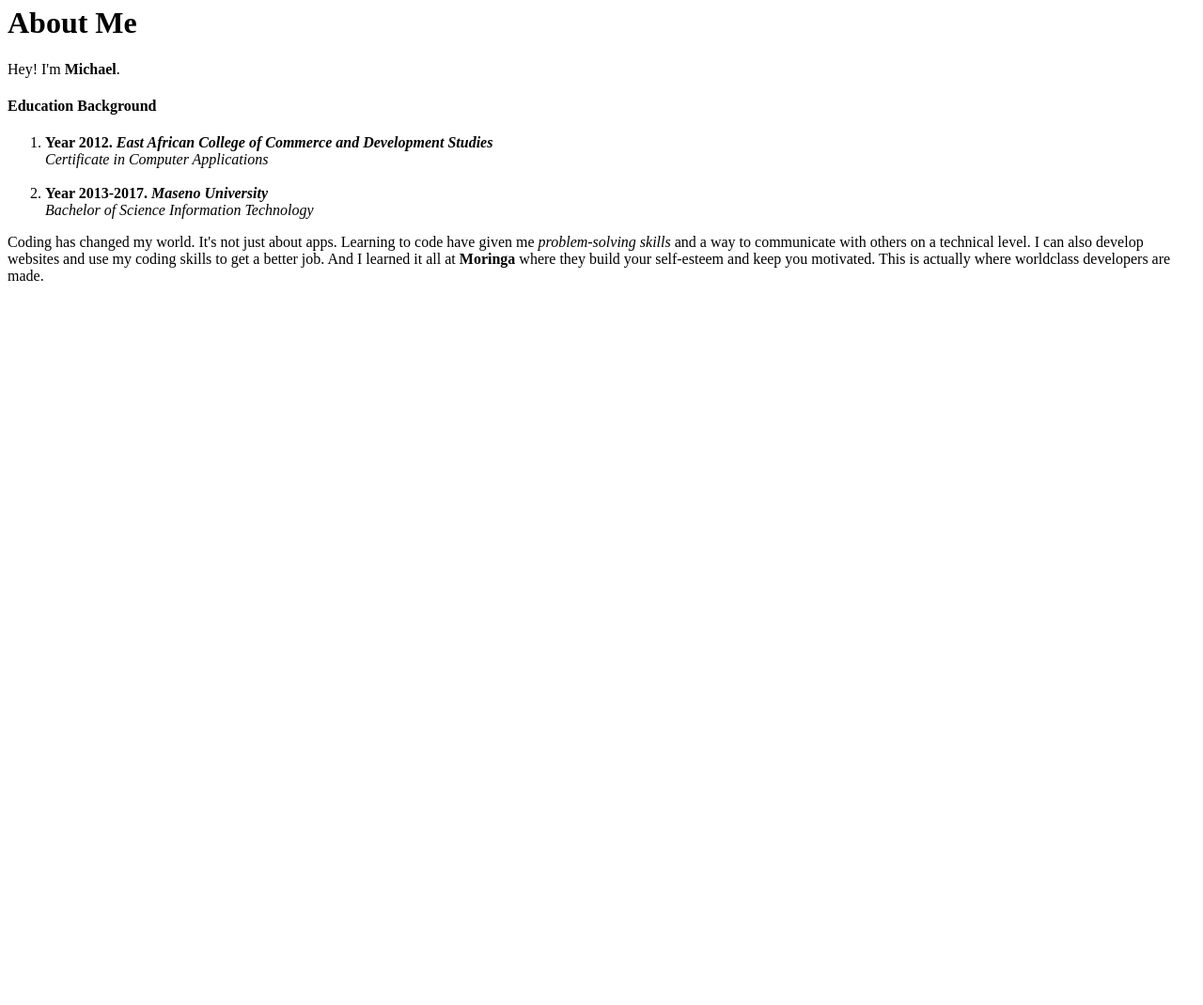
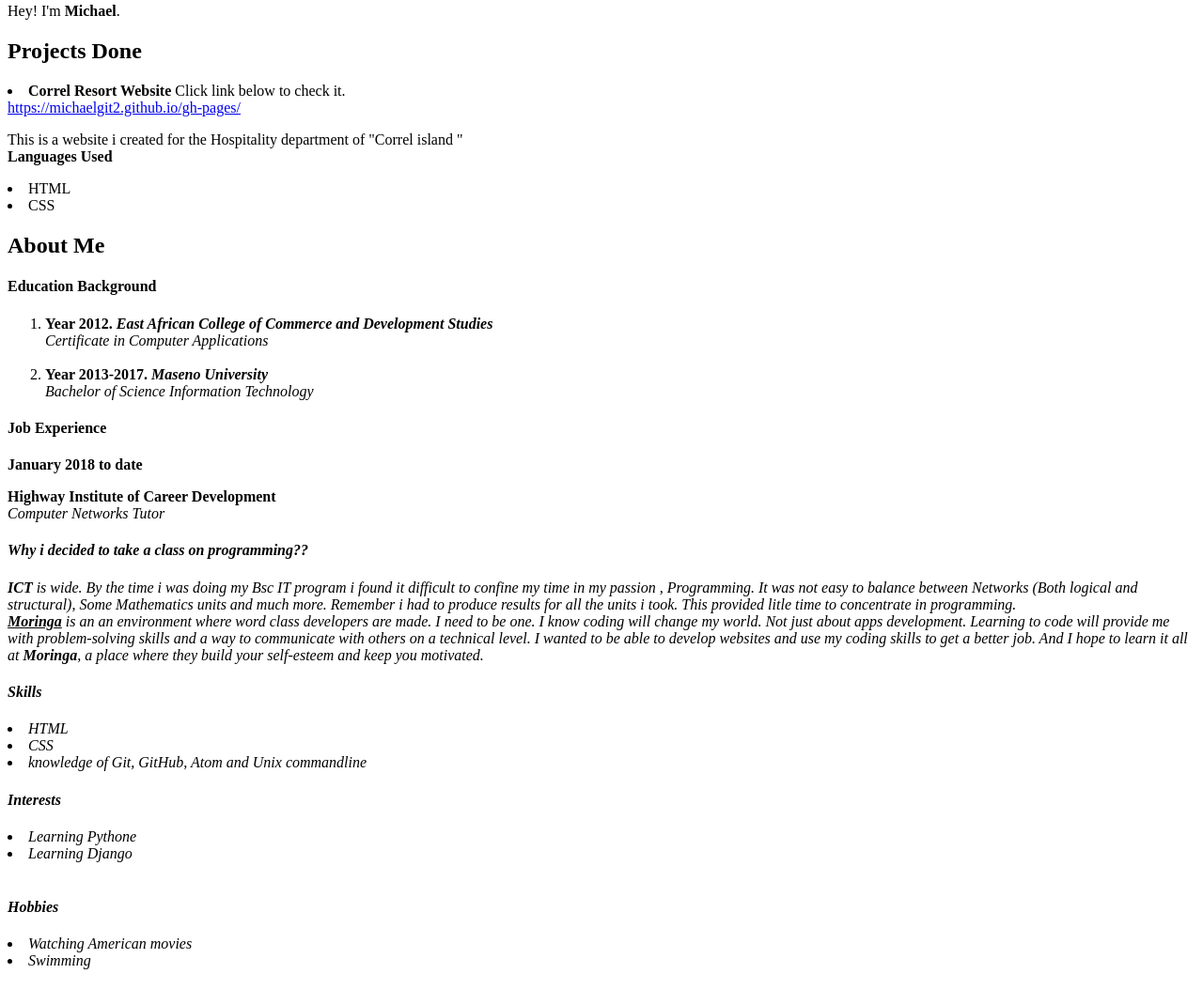
Before and after one commit to michaelGit2/portfolio, a plain HTML site: page index.html in a window 1280 px wide. Shown: the part 218-1288 px from the top of the page at 94% size. Before the commit the page ends 800 px from the top, so only its background shows below. Drawn offline with Linux system fonts and the light colour scheme.

Commit message:
Adds skills, hobbies and interests

```diff
--- a/index.html
+++ b/index.html
@@ -2,22 +2,35 @@
 <html>
 <head>
       <title> My Portfolio </title>
-      <link rel="css/portfolio.css" style="stylesheet" type="text/css">
+      <link href="css/portfolio.css" rel="stylesheet" type="text/css">
 </head>
 
 
 <body>
 
       <div class="section1">
-        <img src="me.jpg" height="150px" width="150px">
-        <p><h3> Michael Bwibo </h3></p>
-      </div>
+              <img src="me.jpg" height="150px" width="150px">
+              <p><h3> Michael Bwibo </h3></p>
+            </div>
+
+      Hey! I'm <strong>    Michael</strong>.
+      <br>
+
+      <h2> Projects Done </h2>
+      <li>
+        <b>Correl Resort Website</b>  Click link below to check it.<br>
+          <a href=" https://michaelgit2.github.io/gh-pages/" > https://michaelgit2.github.io/gh-pages/ </a>
+      </li>
+
+      <p> This is a website i created for the Hospitality department of "Correl island " <br>
+        <strong> Languages Used </strong> <br>
+        <li> HTML </li>
+        <li>CSS </li>
 
       <div class="aboutme">
-           <h1><span> About Me  </span></h1>
+           <h2><span> About Me  </span></h2>
            <p>
-               Hey! I'm <strong>    Michael</strong>.
-               <br>
+
                <h4> Education Background  </h4>
 
                 <ol>
@@ -31,16 +44,46 @@
                     <i> Bachelor of Science Information Technology </i>
                    </li>
 
-                 </ol> Coding has changed my world.
-               It's not just about apps.
-                Learning to code have given me <i>problem-solving skills</i>
+                 </ol>
+            </p>
+
+            <h4> Job Experience </h4>
+            <strong> January 2018 to date </strong>
+            <p>  <b> Highway Institute of Career Development</b>  <br> <em>Computer Networks Tutor </p>
+
+            <h4> Why i decided to take a class on programming??</h4>
+            <p>
+              <b> ICT </b> is wide. By the time i was doing my Bsc IT program i found it difficult to confine my time in my passion
+              ,  <em> Programming</em>. It was not easy to balance between Networks (Both logical and structural), Some Mathematics units and much more. Remember i had to produce results for all the units i took.
+               This provided litle time to concentrate in programming. <br>
+
+            <b><u>Moringa</u></b> is an an environment where word class developers are made. I need to be one.
+                I know coding will change my world. Not just about apps development.
+                Learning to code will provide me with  <i>problem-solving skills</i>
                 and a way to communicate with others on a technical level.
-                I can also develop websites and use my coding skills to get a better job.
-                And I learned it all at <strong>Moringa</strong> where they build your self-esteem and keep you motivated.
-                This is actually where worldclass developers are made.
+                I wanted to be able to develop websites and use my coding skills to get a better job.
+                And I hope to learn it all at <strong>Moringa</strong>, a place where they build your self-esteem and keep you motivated.
+
            </p>
 
+           <h4> Skills </h4>
+           <li> HTML </li>
+           <li> CSS </li>
+           <li> knowledge of Git, GitHub, Atom and Unix commandline </li>
+
+           <h4> Interests </h4>
+           <li> Learning Pythone </li>
+           <li> Learning Django </li>
+           <br>
+
+           <h4> Hobbies </h4>
+           <li> Watching American movies </li>
+           <li> Swimming </li>
+
+
+
        </div>
+       <br><br>
 </body>
 
 </html>
```
Also changed, not shown: rose.jpg (added).
